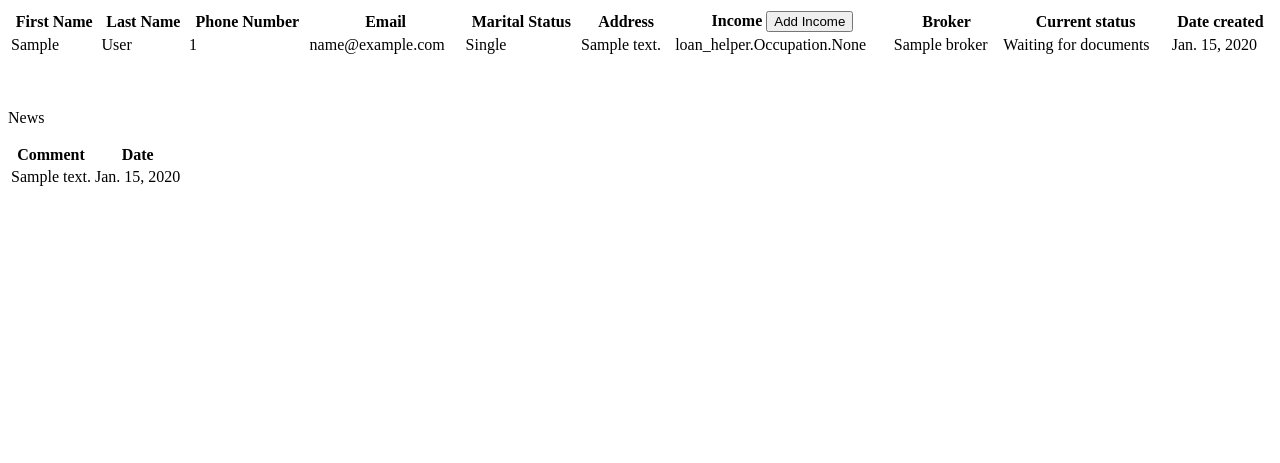
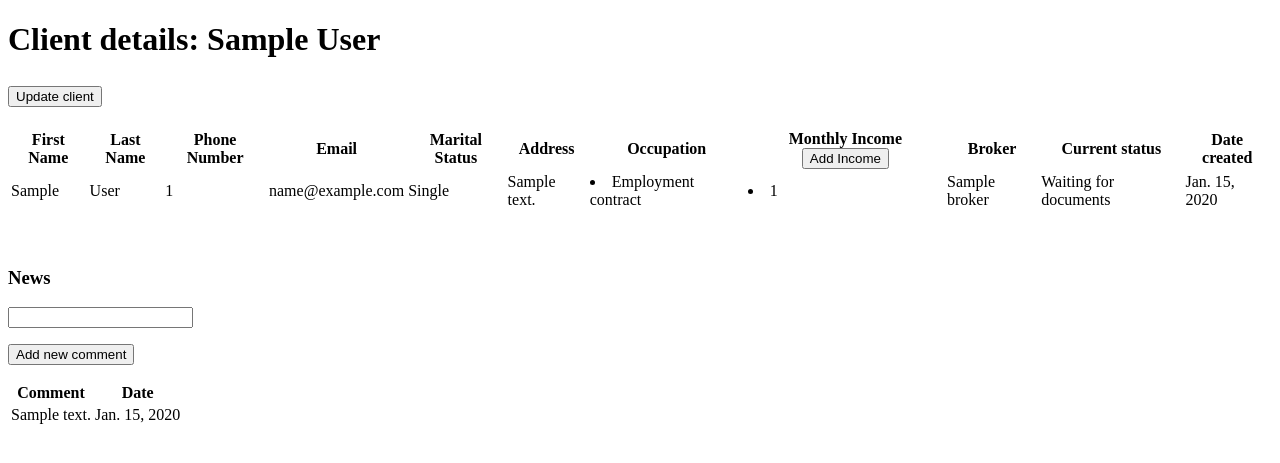
Before and after one commit to emillech/Loan-helper, a Django app: page /client_details/1/ in a window 1280 px wide. Shown: the top 463 px of the page. Run offline with Django 3.2, Linux system fonts and the light colour scheme; tables that the repository leaves empty hold one stand-in row (values such as "Sample post").

Commit message:
new updates in views and htmls

```diff
--- a/loan_helper/templates/client_details.html
+++ b/loan_helper/templates/client_details.html
@@ -5,6 +5,9 @@
     <title>Client Details</title>
 </head>
 <body>
+
+<h1>Client details: {{ client.first_name }} {{ client.last_name }}</h1>
+<h2><a href="/update_client/{{ client.id }}"> <input type="button" value="Update client"></a></h2>
 
  <table style="width:100%">
   <tr>
@@ -14,7 +17,8 @@
     <th>Email</th>
     <th>Marital Status</th>
     <th>Address</th>
-    <th>Income <a href="/add_income/{{ client.id }}"> <input type="button" value="Add Income"></a></th>
+    <th>Occupation</th>
+    <th>Monthly Income <a href="/add_income/{{ client.id }}"> <input type="button" value="Add Income"></a></th>
     <th>Broker</th>
     <th>Current status</th>
     <th>Date created</th>
@@ -26,7 +30,16 @@
     <td>{{ client.email }}</td>
     <td>{{ client.get_marital_status_display }}</td>
     <td>{{ client.address }}</td>
-    <td>{{ client.income }}</td>
+      <td>
+            {% for occupation in client_occupation %}
+            <li>{{ occupation.occupation }}</li>
+            {% endfor %}
+      </td>
+      <td>
+            {% for income in client_occupation %}
+            <li>{{ income.monthly_income }}</li>
+            {% endfor %}
+      </td>
     <td>{{ client.broker }}</td>
     <td>{{ client.get_current_status_display }}</td>
     <td>{{ client.date_created }}</td>
@@ -34,7 +47,9 @@
 </table><br><br>
 
 
-<p>News</p>
+<h3>News</h3>
+<p><input name="comment" type="text"></p>
+<p><a href="/update_client/{{ client.id }}"> <input type="button" value="Add new comment"></a></p>
  <table>
  <tr>
      <th>Comment</th>
--- a/loan_helper/views.py
+++ b/loan_helper/views.py
@@ -2,7 +2,7 @@ from django.shortcuts import render
 from django.views import View
 from django.views.generic.edit import CreateView
 from django.urls import reverse_lazy
-from loan_helper.models import Client, Broker, Comment
+from loan_helper.models import Client, Broker, Comment, Occupation, ClientOccupation
 
 
 class IndexView(View):
@@ -29,10 +29,12 @@ class ClientDetailsView(View):
     def get(self, request, id):
         client = Client.objects.get(id=id)
         news = Comment.objects.filter(client_id=id)
+        client_occupation = ClientOccupation.objects.filter(client=client)
 
         ctx = {
             'client': client,
-            'news': news
+            'news': news,
+            'client_occupation': client_occupation
         }
 
         return render(request, 'client_details.html', ctx)
```
